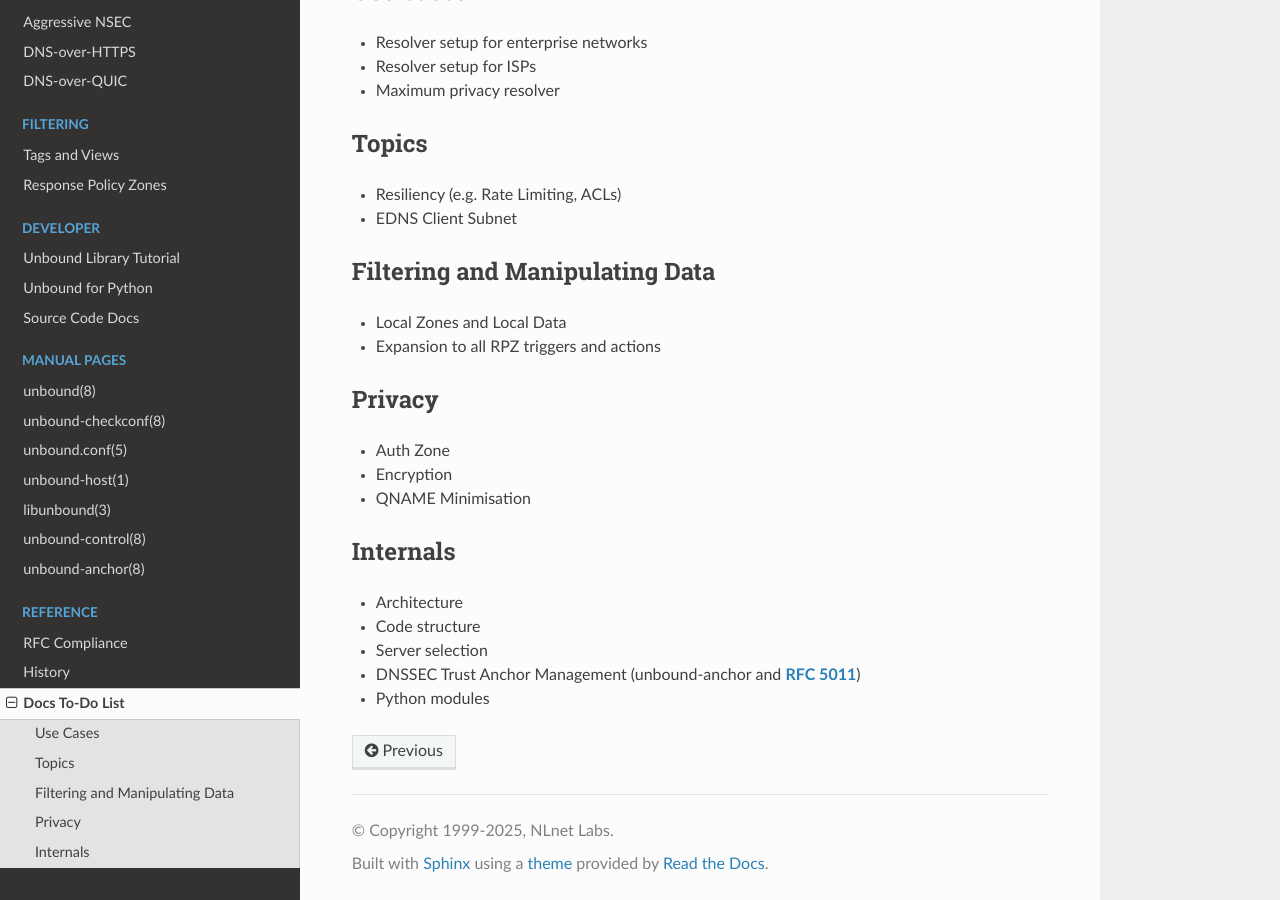
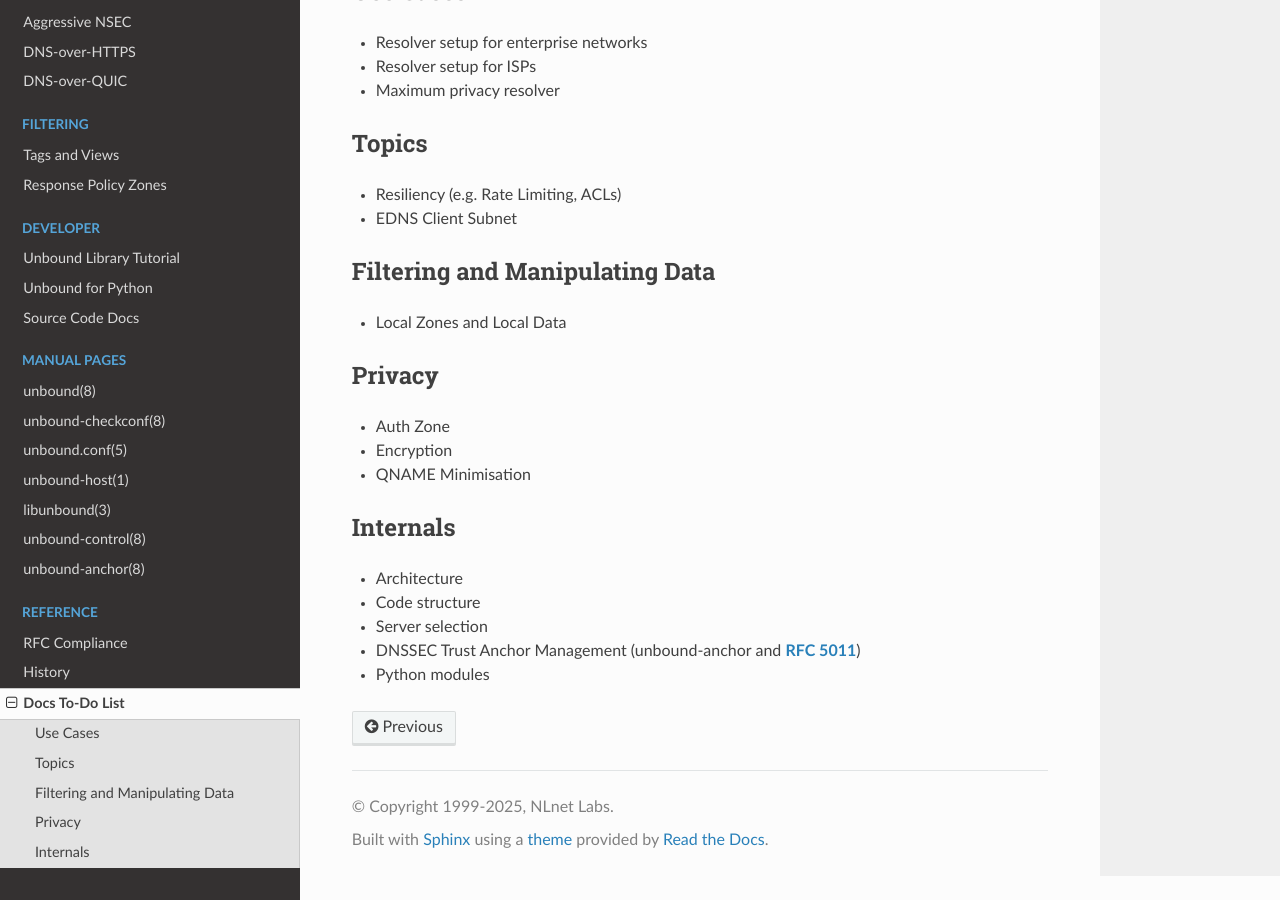
Before and after one commit to NLnetLabs/unbound-manual, a Sphinx documentation site: the page built from source/reference/todo.rst, in a window 1280 px wide and 900 px high, scrolled down 502 px. Built offline with Sphinx 7.4.7 and the Read the Docs theme 3.1.0, drawn with Linux system fonts in a browser that asks for light colours.

Commit message:
Updated todo

```diff
--- a/source/reference/todo.rst
+++ b/source/reference/todo.rst
@@ -32,7 +32,6 @@ Filtering and Manipulating Data
 -------------------------------
 
 - Local Zones and Local Data
-- Expansion to all RPZ triggers and actions
 
 Privacy
 -------
```
